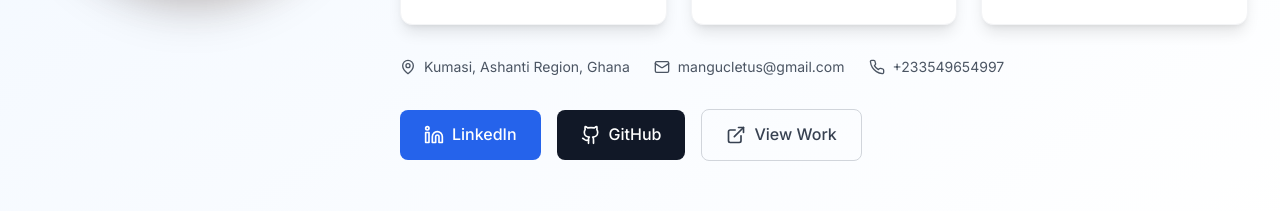
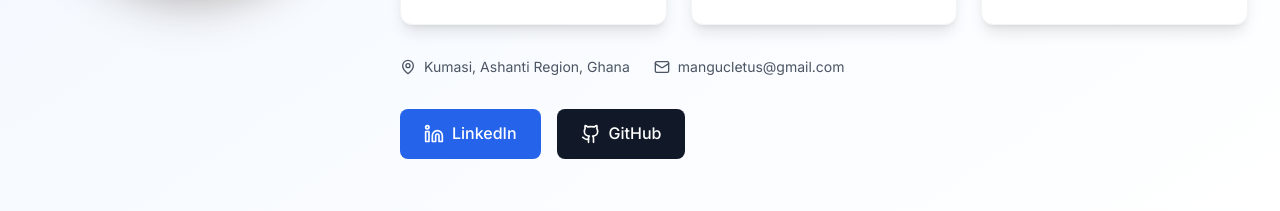
Before and after one commit to mangucletus/cletus-portfolio-website, a React (Vite) app: page / in a window 1280 px wide. Shown: the part 645-856 px from the top of the page. Built offline with nearby package versions, Linux system fonts and the light colour scheme.

Commit message:
updated profile

```diff
--- a/src/components/Contact.tsx
+++ b/src/components/Contact.tsx
@@ -58,10 +58,10 @@ const Contact = () => {
                 <div className="flex-shrink-0 p-3 bg-green-100 text-green-600 rounded-lg">
                   <Phone size={24} />
                 </div>
-                <div>
+                {/* <div>
                   <h4 className="font-semibold text-gray-900">Phone</h4>
                   <p className="text-gray-600">{personalInfo.phone}</p>
-                </div>
+                </div> */}
               </div>
 
               <div className="flex items-center gap-4">
@@ -208,7 +208,7 @@ const Contact = () => {
             Ready to Build Something Amazing?
           </h3>
           <p className="text-lg mb-6 opacity-90">
-            Let's discuss how we can leverage cloud technology to solve your challenges
+            Let's discuss how we can leverage AWS cloud technology to solve your challenges
             and drive meaningful impact in your organization or community.
           </p>
           <div className="flex flex-col sm:flex-row gap-4 justify-center">
--- a/src/components/Experience.tsx
+++ b/src/components/Experience.tsx
@@ -84,7 +84,7 @@ const Experience = () => {
             <h3 className="text-lg font-semibold text-gray-900 mb-3">
               AWS Re/Start Trainee
             </h3>
-            <p className="text-blue-600 font-medium mb-2">AmaliTech Services GmbH</p>
+            <p className="text-blue-600 font-medium mb-2">AmaliTech GH</p>
             <p className="text-sm text-gray-500 mb-3">May 2024 – August 2024</p>
             <p className="text-gray-600">
               Completed intensive AWS re/Start training leading to AWS Certified Cloud Practitioner credential
--- a/src/components/Footer.tsx
+++ b/src/components/Footer.tsx
@@ -75,7 +75,7 @@ const Footer = () => {
             <h3 className="text-lg font-semibold mb-4">Get In Touch</h3>
             <div className="space-y-2 text-gray-300">
               <p>{personalInfo.email}</p>
-              <p>{personalInfo.phone}</p>
+              {/* <p>{personalInfo.phone}</p> */}
               <p>{personalInfo.location}</p>
             </div>
             <div className="mt-4">
--- a/src/components/Hero.tsx
+++ b/src/components/Hero.tsx
@@ -12,8 +12,8 @@ const Hero = () => {
             <div className="relative w-64 h-64 lg:w-80 lg:h-80">
               <div className="absolute inset-0 bg-gradient-to-br from-blue-600 to-orange-500 rounded-full opacity-20 blur-xl"></div>
               <img
-                src="https://images.pexels.com/photos/5212320/pexels-photo-5212320.jpeg"
-                alt="Cletus Mangu"
+                src="./images/cletus.jpeg"
+                alt="Cletus Nehinlalei Mangu"
                 className="relative w-full h-full object-cover rounded-full border-4 border-white shadow-2xl"
               />
             </div>
@@ -63,10 +63,10 @@ const Hero = () => {
                 <Mail size={16} />
                 {personalInfo.email}
               </div>
-              <div className="flex items-center gap-2">
+              {/* <div className="flex items-center gap-2">
                 <Phone size={16} />
                 {personalInfo.phone}
-              </div>
+              </div> */}
             </div>
 
             {/* Social Links */}
@@ -89,15 +89,15 @@ const Hero = () => {
                 <Github size={20} />
                 GitHub
               </a>
-              <a
-                href={personalInfo.links.currentPortfolio}
+              {/* <a
+                href={personalInfo.links.github}
                 target="_blank"
                 rel="noopener noreferrer"
                 className="border border-gray-300 hover:border-gray-400 text-gray-700 hover:text-gray-900 px-6 py-3 rounded-lg font-medium transition-colors duration-200 flex items-center gap-2"
               >
                 <ExternalLink size={20} />
                 View Work
-              </a>
+              </a> */}
             </div>
           </div>
         </div>
--- a/src/components/Projects.tsx
+++ b/src/components/Projects.tsx
@@ -76,10 +76,10 @@ const Projects = () => {
                     <Github size={16} />
                     View Code
                   </a>
-                  <button className="px-4 py-2 border border-gray-300 hover:border-gray-400 text-gray-700 hover:text-gray-900 rounded-lg font-medium transition-colors duration-200 flex items-center gap-2">
+                  {/* <button className="px-4 py-2 border border-gray-300 hover:border-gray-400 text-gray-700 hover:text-gray-900 rounded-lg font-medium transition-colors duration-200 flex items-center gap-2">
                     <ExternalLink size={16} />
                     Demo
-                  </button>
+                  </button> */}
                 </div>
               </div>
             </div>
--- a/src/data/portfolio.ts
+++ b/src/data/portfolio.ts
@@ -5,7 +5,7 @@ export const personalInfo = {
   subtitle: "Computer Networking | MCFSP-KNUST Alumni | Youth Activist",
   location: "Kumasi, Ashanti Region, Ghana",
   email: "mangucletus@gmail.com",
-  phone: "+233549654997",
+  // phone: "+233549654997",
   summary: "DevOps engineer and AWS Certified Solutions Architect with 2+ years of experience in cloud infrastructure. Designed and deployed scalable AWS solutions that reduced deployment time by 60% and improved system reliability by 40%. Skilled in infrastructure as code (Terraform), CI/CD automation, and cloud-native architectures. Focused on delivering practical, secure, and cost-efficient solutions that support digital growth in emerging communities.",
   links: {
     linkedin: "https://www.linkedin.com/in/cletus-mangu-09b7941a9",
@@ -68,7 +68,7 @@ export const skills = {
     { name: "GitHub Actions", level: 92, category: "CI/CD" },
     { name: "Kubernetes", level: 80, category: "DevOps" },
     { name: "Bash", level: 88, category: "Scripting" },
-    { name: "JavaScript", level: 82, category: "Programming" }
+    // { name: "JavaScript", level: 82, category: "Programming" }
   ],
   soft: [
     "Effective Communication",
@@ -85,7 +85,7 @@ export const projects = [
     title: "Task Management System",
     description: "Built serverless app for 500+ users with 99.9% uptime. Integrated Cognito-based MFA and JWT login, cutting auth delays by 50%.",
     technologies: ["React", "AWS Lambda", "DynamoDB", "GraphQL", "Terraform"],
-    github: "https://github.com/mangucletus/task-management-system",
+    github: "https://github.com/mangucletus/aws-serverless-task-management-system.git",
     highlights: [
       "500+ users with 99.9% uptime",
       "50% reduction in auth delays",
@@ -96,7 +96,7 @@ export const projects = [
     title: "ShopEase LTD Cloud Migration",
     description: "Deployed scalable AWS infra across 3 AZs, sustaining 99.95% uptime. Secured traffic with IAM, security groups, and bastion architecture.",
     technologies: ["Terraform", "AWS VPC", "EC2", "RDS", "ALB", "Auto Scaling"],
-    github: "https://github.com/mangucletus/shopease-cloud-migration",
+    github: "https://github.com/mangucletus/ShopEase-LTD-cloud-migration.git",
     highlights: [
       "99.95% uptime across 3 AZs",
       "0 security breaches",
@@ -107,7 +107,7 @@ export const projects = [
     title: "AWS Translate Serverless Application",
     description: "Processed 1000+ documents/day via fully serverless translation flow. Built Cognito-authenticated React frontend for 200+ concurrent users.",
     technologies: ["React", "AWS Lambda", "S3", "API Gateway", "Cognito", "Terraform"],
-    github: "https://github.com/mangucletus/aws-translate-app",
+    github: "https://github.com/mangucletus/lambda-legends_aws-serverless-translation-service.git",
     highlights: [
       "1000+ documents processed daily",
       "200+ concurrent users",
@@ -118,7 +118,7 @@ export const projects = [
     title: "Catalog Server – Complete E-commerce Solution",
     description: "Developed platform supporting 100+ products with dynamic filtering/search. Optimized AWS infrastructure with Terraform, saving 25% in resource costs.",
     technologies: ["React", "Flask", "PostgreSQL", "AWS", "Terraform"],
-    github: "https://github.com/mangucletus/catalog-server-ecommerce",
+    github: "https://github.com/mangucletus/catalog-server.git",
     highlights: [
       "100+ products with dynamic search",
       "25% savings in resource costs",
```
Also changed, not shown: src/components/Certifications.tsx (+5 -5 lines), src/components/Navigation.tsx (+18 -4 lines), src/components/images/cletus.jpeg (added), 1 other file (tests, documents, lock files or other folders).
